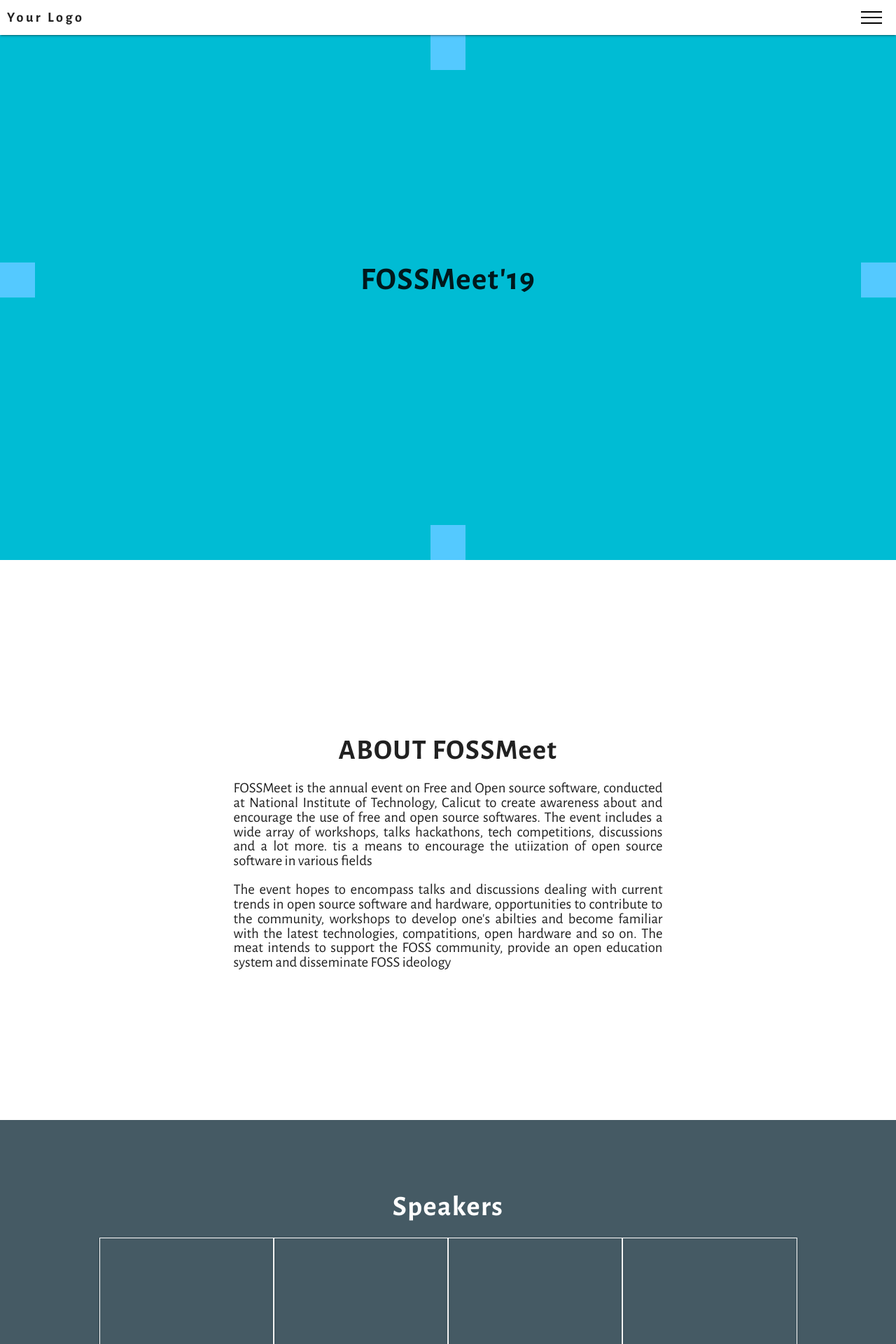
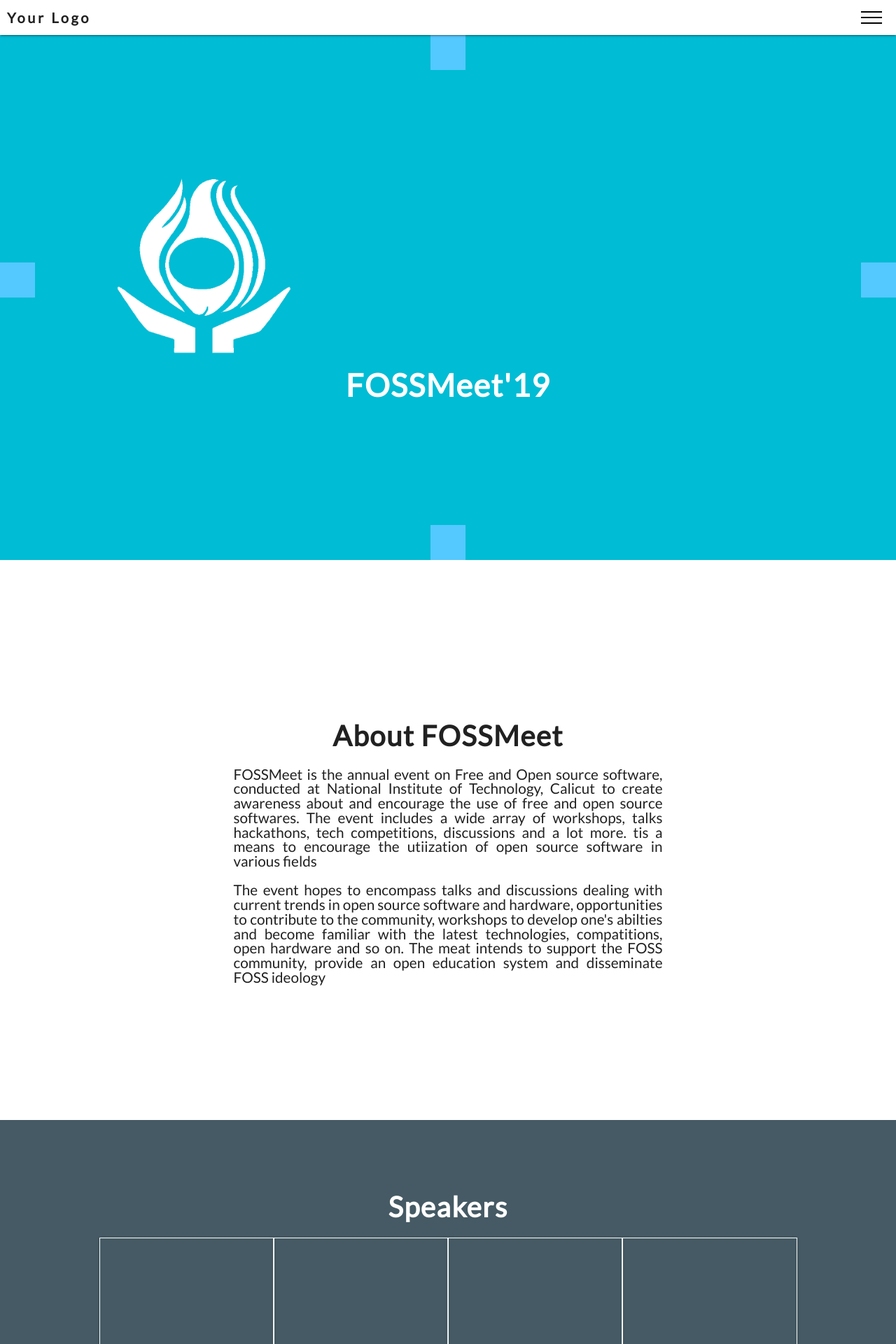
Before and after one commit to farisshajahan/fossmeet2019, a PHP site: page /index.html in a window 1280 px wide. Shown: the top 1920 px of the page at 70% size. Run offline with PHP 8.4, Linux system fonts and the light colour scheme.

Commit message:
Changed fonts and added img folder

```diff
--- a/css/style.css
+++ b/css/style.css
@@ -1,9 +1,10 @@
-@import url(https://fonts.googleapis.com/css?family=Alegreya+Sans:300,400,700);
+/*@import url(https://fonts.googleapis.com/css?family=Alegreya+Sans:300,400,700);*/
+@import url(https://fonts.googleapis.com/css?family=Lato);
 
 /* ICON STYLES - ICON FROM: http://fontastic.me/ Found in codepen. Kept as is.
 –––––––––––––––––––––––––––––––––––––––––––––––––– */
 
-@font-face {
+/*@font-face {
   font-family: "untitled-font-1";
   src:url("https://s3-us-west-2.amazonaws.com/s.cdpn.io/162656/untitled-font-1.eot");
   src:url("https://s3-us-west-2.amazonaws.com/s.cdpn.io/162656/untitled-font-1.eot#iefix") format("embedded-opentype"),
@@ -12,13 +13,13 @@
     url("https://s3-us-west-2.amazonaws.com/s.cdpn.io/162656/untitled-font-1.svg#untitled-font-1") format("svg");
   font-weight: normal;
   font-style: normal;
-}
+}*/
 
 [class^="icon-"]:after,
 [class*=" icon-"]:after {
-  font-family: "untitled-font-1";
+  font-family: "Lato";
   font-style: normal;
-  font-weight: normal;
+  font-weight: 400;
   font-variant: normal;
   text-transform: none;
   speak: none;
@@ -78,7 +79,7 @@
 /* General styling */
 	h1, h2, h3, h4, h5, h6 {
 		margin: 0 auto;
-		font-family: 'Alegreya Sans', Arial, sans-serif;
+		font-family: 'Lato', sans-serif;
 		font-weight: bold;
 		}
 
@@ -95,7 +96,7 @@
 	* {
 		margin: 0;
 		padding: 0;
-		font-family: 'Alegreya Sans', Arial, sans-serif;
+		font-family: 'Lato', sans-serif;
 	}
 
 	nav ul li a {
--- a/index.html
+++ b/index.html
@@ -56,7 +56,8 @@
 			<!-- Logo Section -->
 			<section class="accent-bg-color under-design-overlay" id="logoSection">
 				<div class="central-elements-wrapper">
-					<h2 style="display: table" class="mx-auto">FOSSMeet'19</h2>
+					<img src="img/logo.png" width="30%">
+					<h2 style="display: table; color: white;" class="mx-auto">FOSSMeet'19</h2>
 				</div>
 			</section>
 
@@ -64,7 +65,7 @@
 			<section class="under-design-overlay" id="firstSection">
 				<div class="central-elements-wrapper central-elements-wrapper-small primary-text-color">
 					<div class="gap-50px"></div><div class="gap-50px"></div>
-					<h2 class="section-content-title"><b>ABOUT</b> FOSSMeet</h2>
+					<h2 class="section-content-title"><b>About</b> FOSSMeet</h2>
 					<p class="section-content-text">
 						FOSSMeet is the annual event on Free and Open source software, conducted at National
 						Institute of Technology, Calicut to create awareness about and encourage the use of free
```
Also changed, not shown: img/favicon.png (added), img/fossmeet.png (added), img/logo.png (added).
